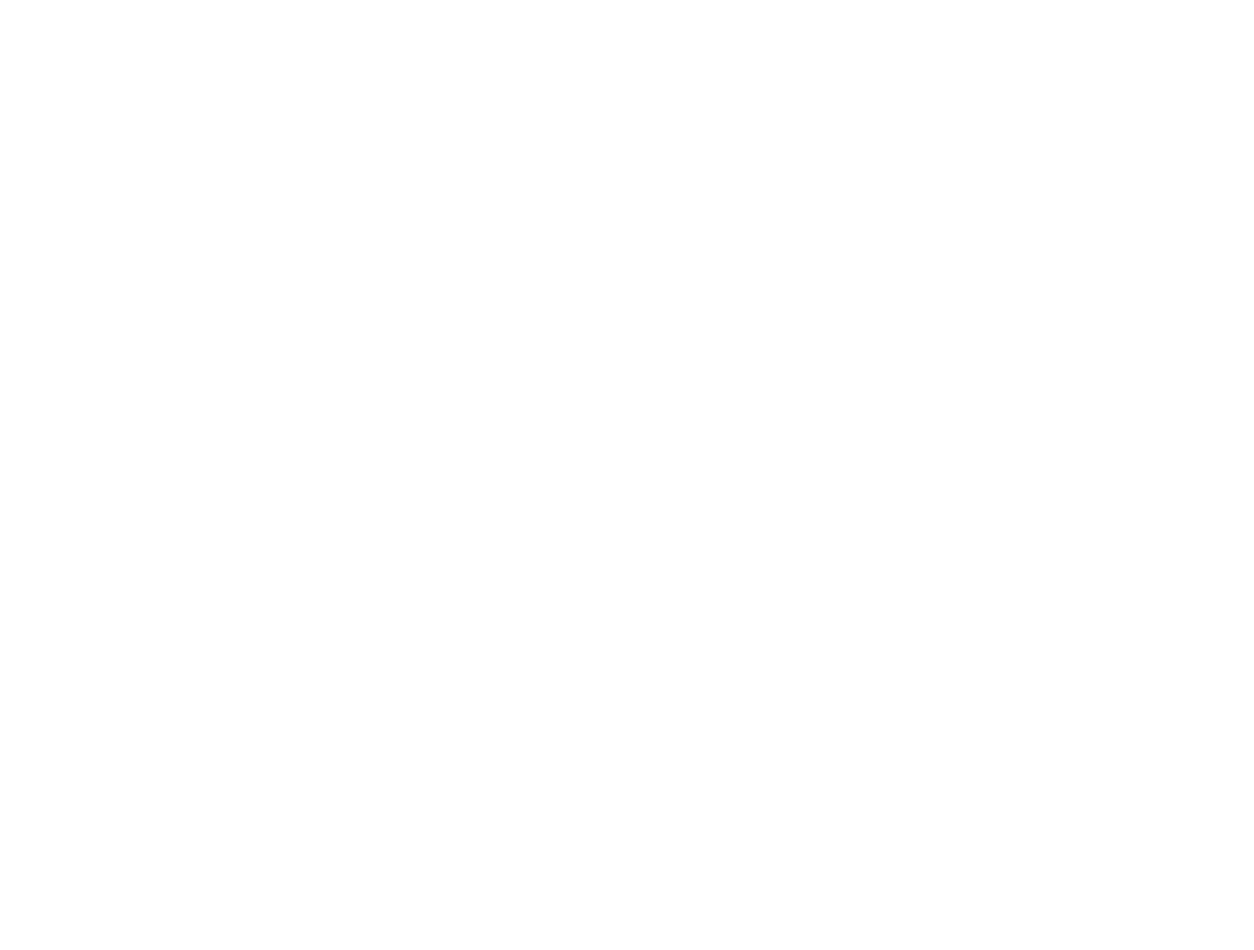
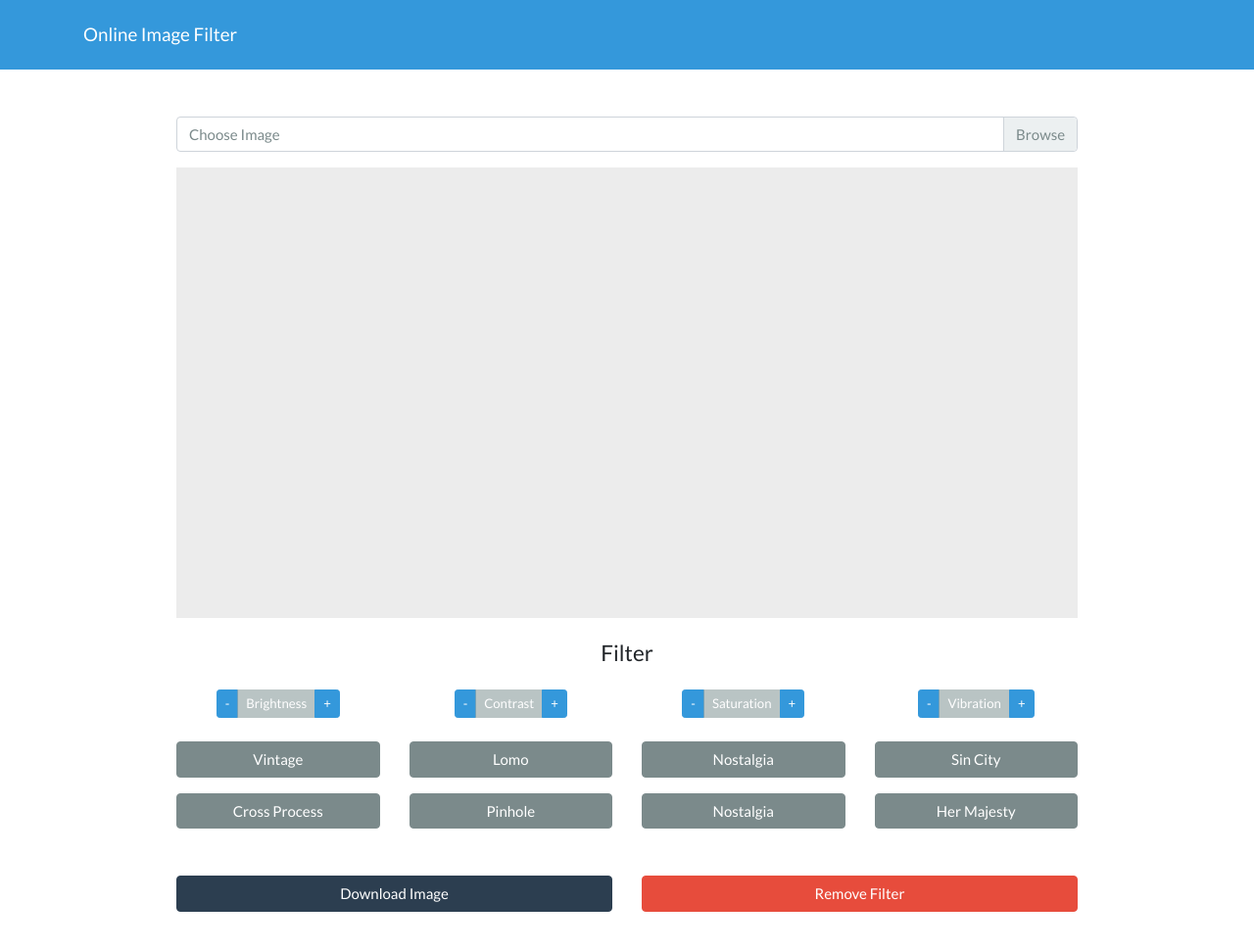
Before and after one commit to gimnakatugampala/camerajs, a plain HTML site: page index.html in a window 1280 px wide. Shown: the whole page at 98% size. Before the commit the page ends 800 px from the top, so only its background shows below. Drawn offline with nearby package versions, Linux system fonts and the light colour scheme.

Commit message:
done with html

```diff
--- a/index.html
+++ b/index.html
@@ -4,7 +4,166 @@
     <meta charset="UTF-8" />
     <meta http-equiv="X-UA-Compatible" content="IE=edge" />
     <meta name="viewport" content="width=device-width, initial-scale=1.0" />
-    <title>CameraJs</title>
+    <link
+      rel="stylesheet"
+      href="https://cdn.jsdelivr.net/npm/bootswatch@4.5.2/dist/flatly/bootstrap.min.css"
+    />
+    <link rel="stylesheet" href="style.css" />
+    <title>Online Image Filter</title>
   </head>
-  <body></body>
+  <body>
+    <nav class="navbar navbar-dark bg-info mb-5">
+      <div class="container">
+        <a href="#" class="navbar-brand">Online Image Filter</a>
+      </div>
+    </nav>
+
+    <div class="container">
+      <div class="row">
+        <div class="col-md-10 m-auto">
+          <div class="custom-file mb-3">
+            <input type="file" class="custom-file-input" id="upload-file" />
+            <label for="upload-file" class="custom-file-label"
+              >Choose Image</label
+            >
+          </div>
+
+          <canvas id="canvas"></canvas>
+
+          <h4 class="text-center my-3">Filter</h4>
+
+          <div class="row text-center my-4">
+            <div class="col-md-3">
+              <div class="btn-group btn-group-sm">
+                <button class="filter-btn brightness-remove btn btn-info">
+                  -
+                </button>
+                <button class="btn btn-secondary btn-disabled" disabled>
+                  Brightness
+                </button>
+                <button class="filter-btn brightness-add btn btn-info">
+                  +
+                </button>
+              </div>
+            </div>
+
+            <div class="col-md-3">
+              <div class="btn-group btn-group-sm">
+                <button class="filter-btn contrast-remove btn btn-info">
+                  -
+                </button>
+                <button class="btn btn-secondary btn-disabled" disabled>
+                  Contrast
+                </button>
+                <button class="filter-btn contrast-add btn btn-info">+</button>
+              </div>
+            </div>
+
+            <div class="col-md-3">
+              <div class="btn-group btn-group-sm">
+                <button class="filter-btn saturation-remove btn btn-info">
+                  -
+                </button>
+                <button class="btn btn-secondary btn-disabled" disabled>
+                  Saturation
+                </button>
+                <button class="filter-btn saturation-add btn btn-info">
+                  +
+                </button>
+              </div>
+            </div>
+
+            <div class="col-md-3">
+              <div class="btn-group btn-group-sm">
+                <button class="filter-btn vibration-remove btn btn-info">
+                  -
+                </button>
+                <button class="btn btn-secondary btn-disabled" disabled>
+                  Vibration
+                </button>
+                <button class="filter-btn vibration-add btn btn-info">+</button>
+              </div>
+            </div>
+          </div>
+          <!-- Row-->
+
+          <div class="row mb-3">
+            <div class="col-md-3">
+              <button class="filter-btn vintage-add btn btn-dark btn-block">
+                Vintage
+              </button>
+            </div>
+
+            <div class="col-md-3">
+              <button class="filter-btn lomo-add btn btn-dark btn-block">
+                Lomo
+              </button>
+            </div>
+
+            <div class="col-md-3">
+              <button class="filter-btn nostalgia-add btn btn-dark btn-block">
+                Nostalgia
+              </button>
+            </div>
+
+            <div class="col-md-3">
+              <button class="filter-btn sincity-add btn btn-dark btn-block">
+                Sin City
+              </button>
+            </div>
+          </div>
+          <!--row-->
+
+          <div class="row mb-3">
+            <div class="col-md-3">
+              <button
+                class="filter-btn crossprocess-add btn btn-dark btn-block"
+              >
+                Cross Process
+              </button>
+            </div>
+
+            <div class="col-md-3">
+              <button class="filter-btn pinhole-add btn btn-dark btn-block">
+                Pinhole
+              </button>
+            </div>
+
+            <div class="col-md-3">
+              <button class="filter-btn nostalgia-add btn btn-dark btn-block">
+                Nostalgia
+              </button>
+            </div>
+
+            <div class="col-md-3">
+              <button class="filter-btn hermajesty-add btn btn-dark btn-block">
+                Her Majesty
+              </button>
+            </div>
+          </div>
+          <!--row-->
+
+          <div class="row my-5">
+            <div class="col-md-6">
+              <button id="download-btn" class="btn btn-primary btn-block">
+                Download Image
+              </button>
+            </div>
+
+            <div class="col-md-6">
+              <button id="revert-btn" class="btn btn-danger btn-block">
+                Remove Filter
+              </button>
+            </div>
+          </div>
+        </div>
+      </div>
+    </div>
+    <script
+      src="https://cdnjs.cloudflare.com/ajax/libs/camanjs/4.1.2/caman.full.min.js"
+      integrity="sha512-JjFeUD2H//RHt+DjVf1BTuy1X5ZPtMl0svQ3RopX641DWoSilJ89LsFGq4Sw/6BSBfULqUW/CfnVopV5CfvRXA=="
+      crossorigin="anonymous"
+    ></script>
+    <script src="main.js"></script>
+  </body>
 </html>
--- /dev/null
+++ b/style.css
@@ -0,0 +1,5 @@
+#canvas{
+    margin: auto;
+    background: #ececec;
+    width: 100%;
+}
```
Also changed, not shown: main.js (added).
